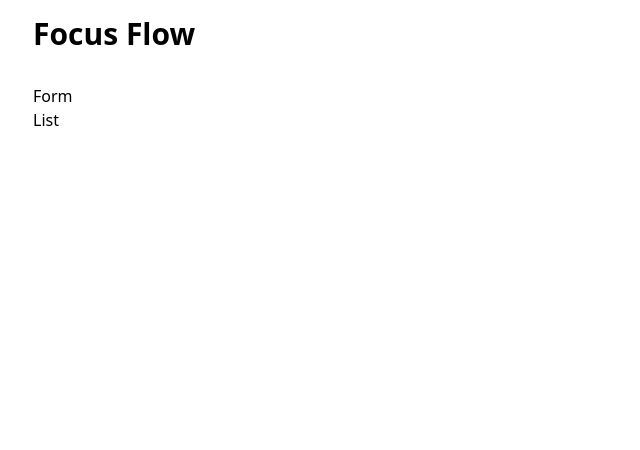
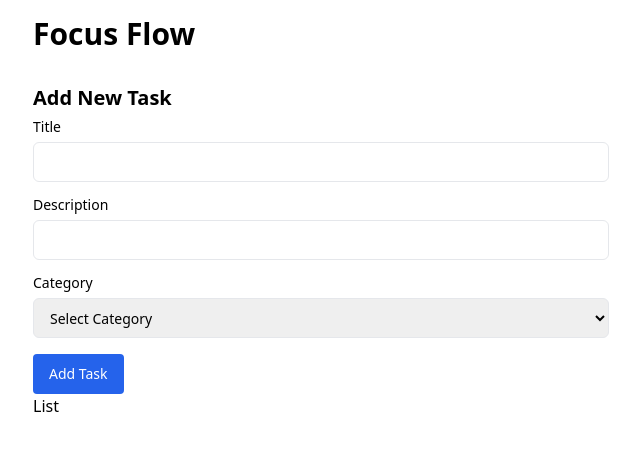
Before and after one commit to tugudush/mastering-react-testing-tdd, a React (Vite) app: page / in a window 1280 px wide. Shown: the top 450 px of the page, without its empty margins (47-687 px from the left). Built offline with nearby package versions, Linux system fonts and the light colour scheme.

Commit message:
progress

```diff
--- a/src/components/Form.tsx
+++ b/src/components/Form.tsx
@@ -1,7 +1,82 @@
+import { useState, FormEvent } from "react";
 import { type ItemWithoudID, type ItemCategory } from "../utils";
 
 const Form = ({ onSubmit }: { onSubmit: (item: ItemWithoudID) => void }) => {
-  return <div>Form</div>;
+  const [title, setTitle] = useState("");
+  const [description, setDescription] = useState("");
+  const [category, setCategory] = useState<ItemCategory | "">("");
+
+  const handleSubmit = (e: FormEvent<HTMLFormElement>) => {
+    e.preventDefault();
+  };
+
+  const labelStyles = "text-sm font-medium leading-none block mb-2";
+  const inputStyles = "flex h-10 w-full rounded-md border px-3 py-2 text-sm";
+
+  return (
+    <div className="max-w-xl">
+      <h2 className="text-xl font-semibold mb-2">Add New Task</h2>
+      <form onSubmit={handleSubmit} className="space-y-4">
+        <div>
+          <label htmlFor="title" className={labelStyles}>
+            Title
+          </label>
+          <input
+            type="text"
+            id="title"
+            value={title}
+            onChange={(e) => {
+              setTitle(e.target.value);
+            }}
+            required
+            className={inputStyles}
+          />
+        </div>
+        {/* description input */}
+        <div>
+          <label htmlFor="description" className={labelStyles}>
+            Description
+          </label>
+          <input
+            type="text"
+            id="description"
+            value={description}
+            onChange={(e) => {
+              setDescription(e.target.value);
+            }}
+            required
+            className={inputStyles}
+          />
+        </div>
+        {/* category input */}
+        <div>
+          <label htmlFor="category" className={labelStyles}>
+            Category
+          </label>
+          <select
+            id="category"
+            onChange={(e) => {
+              setCategory(e.target.value as ItemCategory);
+            }}
+            className={inputStyles}
+          >
+            <option value="">Select Category</option>
+            <option value="urgent">Urgent</option>
+            <option value="important">Important</option>
+            <option value="normal">Normal</option>
+            <option value="low">Low Priority</option>
+          </select>
+        </div>
+        {/* submit button */}
+        <button
+          type="submit"
+          className="rounded text-sm font-medium bg-blue-600 text-white hover:bg-blue-700 h-10 px-4 py-2"
+        >
+          Add Task
+        </button>
+      </form>
+    </div>
+  );
 };
 
 export default Form;
```
Also changed, not shown: 1 other file (tests, documents, lock files or other folders).
